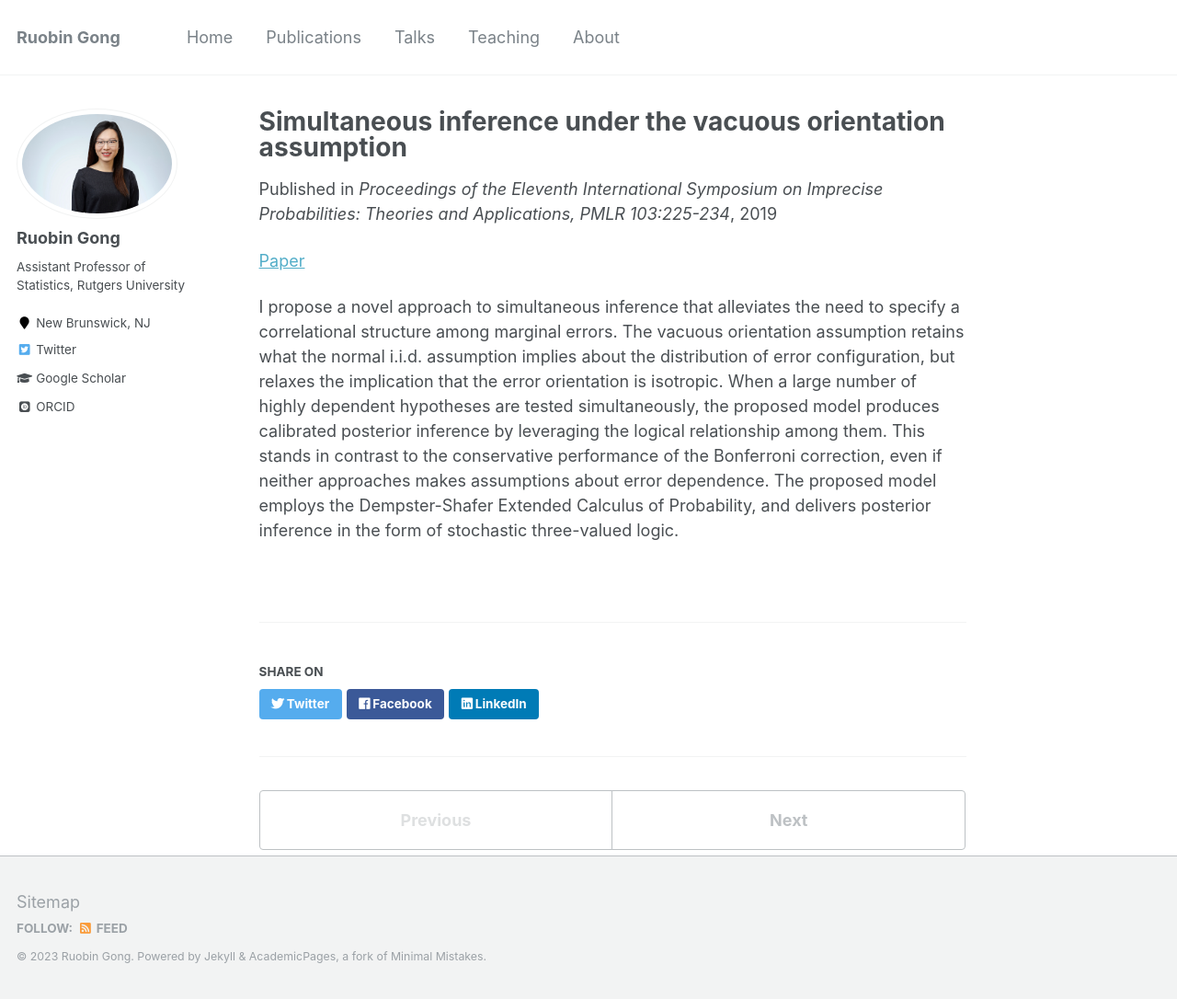
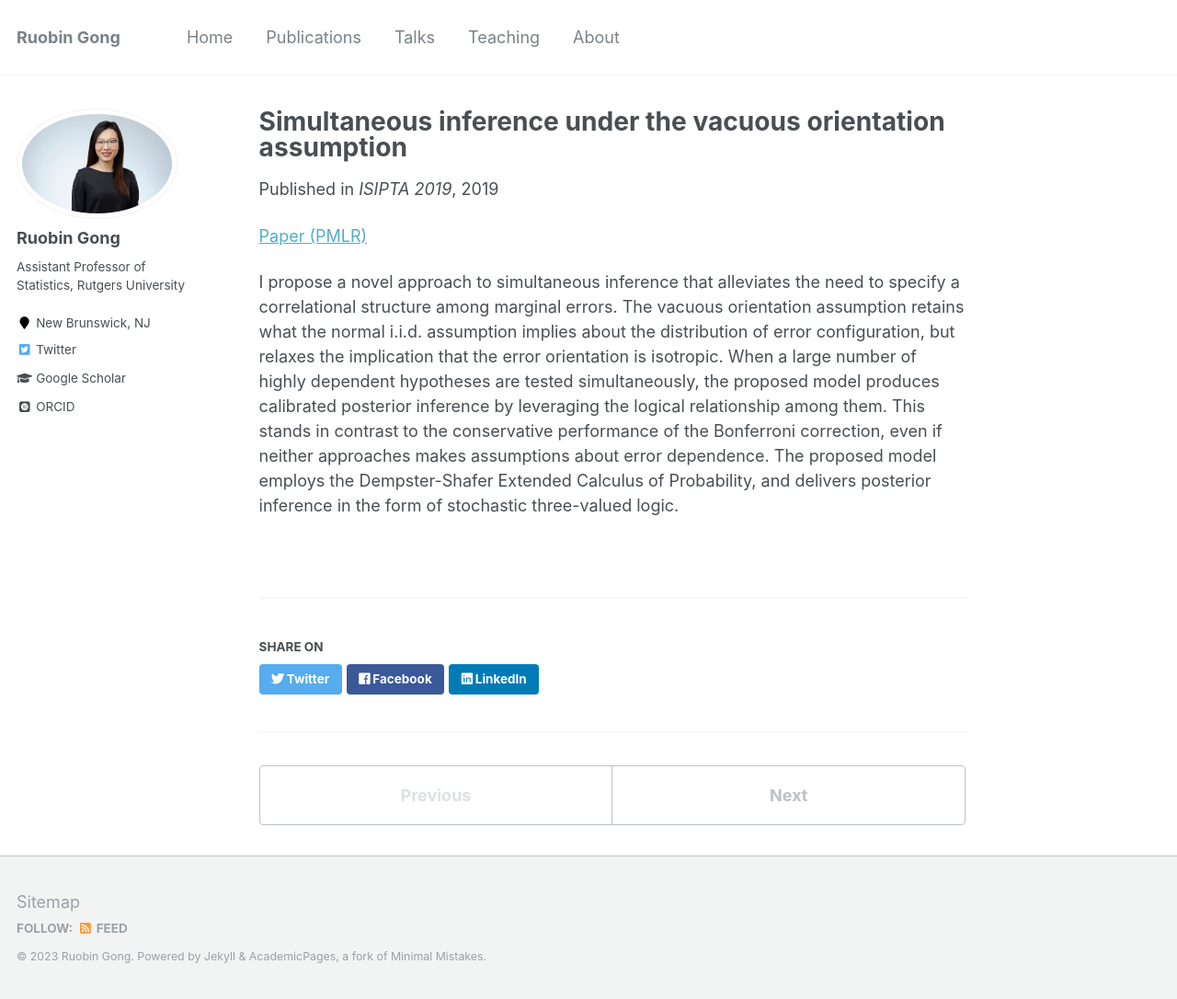
Before and after one commit to RuobinGong/RuobinGong.github.io, a Jekyll site: the page built from _publications_foundation/2019-07-03-simultaneous.md, in a window 1280 px wide and 1086 px high. Shown: the whole window at 92% size. Built offline with Jekyll 4.4.1, drawn with Linux system fonts in a browser that asks for light colours; some web fonts are replaced.

Commit message:
Update 2019-07-03-simultaneous.md

```diff
--- a/_publications_foundation/2019-07-03-simultaneous.md
+++ b/_publications_foundation/2019-07-03-simultaneous.md
@@ -4,12 +4,12 @@ collection: publications_foundation
 permalink: /publication/2019-07-03-simultaneous
 excerpt: ''
 date: 2019-07-03
-venue: 'Proceedings of the Eleventh International Symposium on Imprecise Probabilities: Theories and Applications, PMLR 103:225-234'
+venue: 'ISIPTA 2019'
 author: 'R Gong'
 
 ---
 
 
-[Paper](http://proceedings.mlr.press/v103/gong19a.html)
+[Paper (PMLR)](http://proceedings.mlr.press/v103/gong19a.html)
 
 I propose a novel approach to simultaneous inference that alleviates the need to specify a correlational structure among marginal errors. The vacuous orientation assumption retains what the normal i.i.d. assumption implies about the distribution of error configuration, but relaxes the implication that the error orientation is isotropic. When a large number of highly dependent hypotheses are tested simultaneously, the proposed model produces calibrated posterior inference by leveraging the logical relationship among them. This stands in contrast to the conservative performance of the Bonferroni correction, even if neither approaches makes assumptions about error dependence. The proposed model employs the Dempster-Shafer Extended Calculus of Probability, and delivers posterior inference in the form of stochastic three-valued logic.
```
